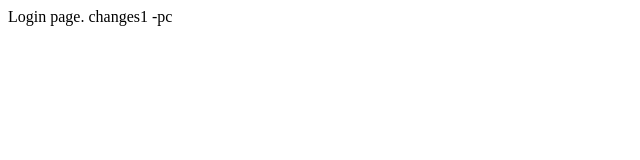
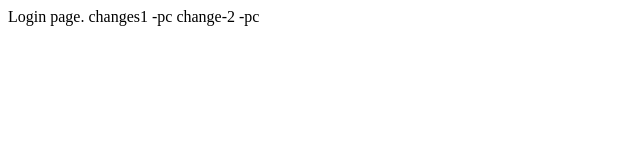
Before and after one commit to premchandguptam/Repowithcli, a plain HTML site: page login.html in a window 1280 px wide. Shown: the full height of the page, 0-640 px from the left. Drawn offline with Linux system fonts and the light colour scheme.

Commit message:
stashed changes

```diff
--- a/login.html
+++ b/login.html
@@ -7,5 +7,6 @@
   <body>
     Login page.
     changes1 -pc
+    change-2 -pc
   </body>
 </html>
```
Also changed, not shown: File101.txt, signin.html (line endings or trailing spaces).
